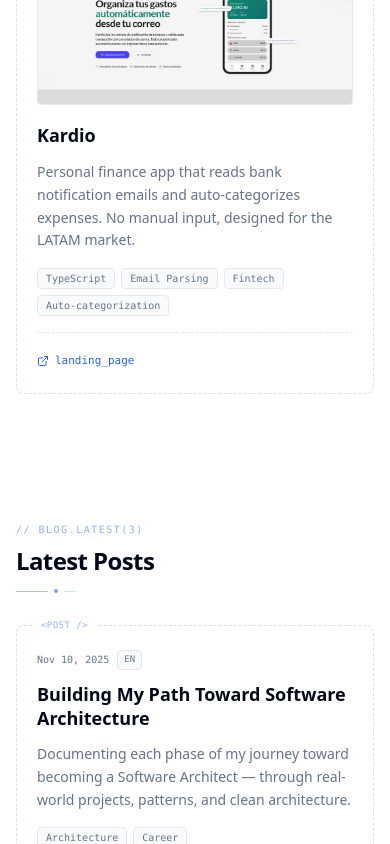
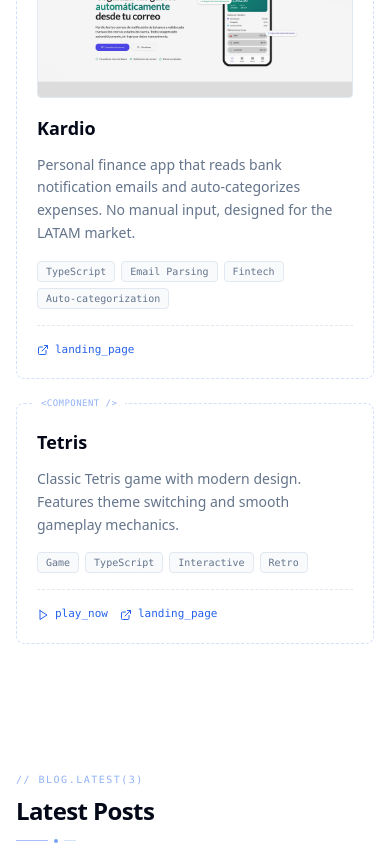
Before and after one commit to ItsRicmor/profolio-ricardo, a Next.js app: page / in a window 390 px wide. Shown: the part 3797-4641 px from the top of the page. Built offline with nearby package versions, Linux system fonts and the light colour scheme.

Commit message:
feat: add interactive project preview with iframe support and Tetris game integration

```diff
--- /dev/null
+++ b/src/app/projects/[id]/page.tsx
@@ -0,0 +1,69 @@
+"use client";
+
+import { Suspense, lazy, use } from "react";
+import { useTheme } from "@/contexts/ThemeContext";
+import { projects } from "@/data/projects";
+import { Navbar } from "@/components/organisms/Navbar";
+import Link from "next/link";
+import { ArrowLeft } from "lucide-react";
+import { notFound } from "next/navigation";
+
+const Footer = lazy(() => import("@/components/organisms/Footer").then(m => ({ default: m.Footer })));
+
+export default function ProjectPlayPage({ params }: { params: Promise<{ id: string }> }) {
+  const { id } = use(params);
+  const { theme } = useTheme();
+  const project = projects.find(p => p.id === id);
+
+  if (!project || !project.iframeUrl) {
+    notFound();
+  }
+
+  const iframeUrl = `${project.iframeUrl}?theme=${theme || 'light'}`;
+
+  return (
+    <div className="relative min-h-screen bg-background text-foreground">
+      <div
+        className="fixed inset-0 z-0 opacity-[0.02] pointer-events-none"
+        style={{
+          backgroundImage: `
+            linear-gradient(hsl(var(--foreground)) 1px, transparent 1px),
+            linear-gradient(90deg, hsl(var(--foreground)) 1px, transparent 1px)
+          `,
+          backgroundSize: '80px 80px',
+        }}
+      />
+      <div className="relative z-10">
+        <Navbar />
+        <main className="mx-auto max-w-6xl px-4 py-16 md:py-24">
+          <Link
+            href="/#projects"
+            className="inline-flex items-center gap-2 text-sm text-muted-foreground hover:text-foreground transition-colors mb-8"
+          >
+            <ArrowLeft className="h-4 w-4" />
+            Back to Projects
+          </Link>
+
+          <div className="space-y-6">
+            <div>
+              <h1 className="font-heading text-3xl md:text-4xl font-bold">{project.title}</h1>
+              <p className="text-muted-foreground mt-2">{project.description}</p>
+            </div>
+
+            <div className="relative w-full rounded-lg border border-dashed border-primary/20 overflow-hidden bg-card shadow-lg" style={{ aspectRatio: '16/9', minHeight: '600px' }}>
+              <iframe
+                src={iframeUrl}
+                className="w-full h-full border-0"
+                title={project.title}
+                allow="fullscreen"
+              />
+            </div>
+          </div>
+        </main>
+        <Suspense fallback={null}>
+          <Footer />
+        </Suspense>
+      </div>
+    </div>
+  );
+}
--- a/src/components/molecules/ProjectCard.tsx
+++ b/src/components/molecules/ProjectCard.tsx
@@ -1,5 +1,6 @@
 import Image from "next/image";
-import { ExternalLink } from "lucide-react";
+import Link from "next/link";
+import { ExternalLink, Play } from "lucide-react";
 import { BaseCard } from "@/components/ui/base-card";
 import type { Project } from "@/types";
 
@@ -41,8 +42,17 @@
         ))}
       </div>
 
+      {(project.playUrl || project.demoUrl) && (
+        <div className="mt-4 pt-4 border-t border-dashed border-border flex items-center gap-3">
+          {project.playUrl && (
+            <Link
+              href={project.playUrl}
+              className="inline-flex items-center gap-1.5 font-mono text-[11px] text-primary hover:text-primary/80 transition-colors"
+            >
+              <Play className="h-3 w-3" /> play_now
+            </Link>
+          )}
           {project.demoUrl && (
-        <div className="mt-4 pt-4 border-t border-dashed border-border">
             <a
               href={project.demoUrl}
               target="_blank"
@@ -51,6 +61,7 @@
             >
               <ExternalLink className="h-3 w-3" /> landing_page
             </a>
+          )}
         </div>
       )}
     </BaseCard>
--- a/src/components/organisms/Navbar.tsx
+++ b/src/components/organisms/Navbar.tsx
@@ -15,6 +15,7 @@
   { label: "About", href: "#about" },
   { label: "Experience", href: "#experience" },
   { label: "Projects", href: "#projects" },
+  { label: "Posts", href: "#blog" },
 ];
 
 export function Navbar() {
--- a/src/data/projects.ts
+++ b/src/data/projects.ts
@@ -19,4 +19,13 @@
     demoUrl: "https://kardio.parallaxsolutions.dev/",
     image: kardioPreview,
   },
+  {
+    id: "tetris",
+    title: "Tetris",
+    description: "Classic Tetris game with modern design. Features theme switching and smooth gameplay mechanics.",
+    tags: ["Game", "TypeScript", "Interactive", "Retro"],
+    playUrl: "/projects/tetris",
+    demoUrl: "https://tetris.ricmor.dev/",
+    iframeUrl: "https://tetris.ricmor.dev/",
+  },
 ];
--- a/src/types/index.ts
+++ b/src/types/index.ts
@@ -8,6 +8,8 @@
   demoUrl?: string;
   githubUrl?: string;
   image?: string | StaticImageData;
+  playUrl?: string;
+  iframeUrl?: string;
 }
 
 export interface Experience {
```
Lines whose indentation alone changed are shown as unchanged.
